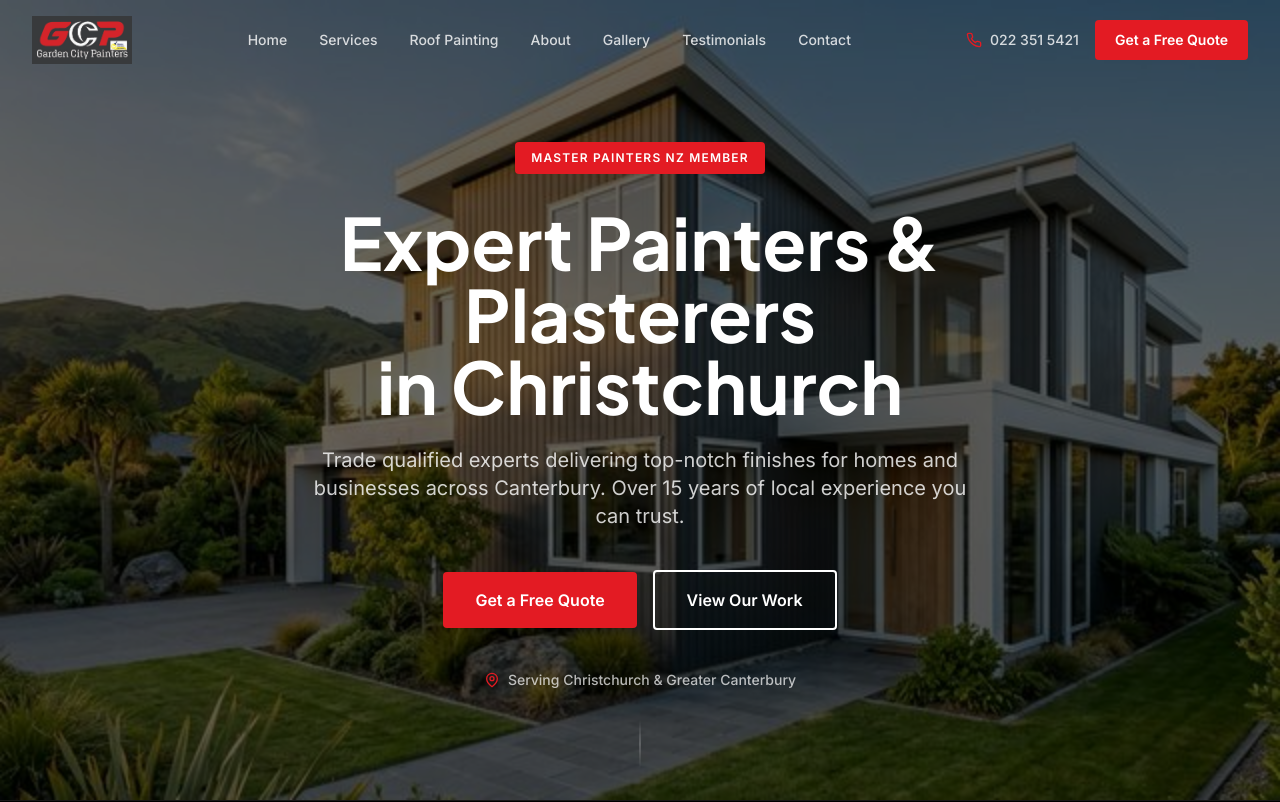
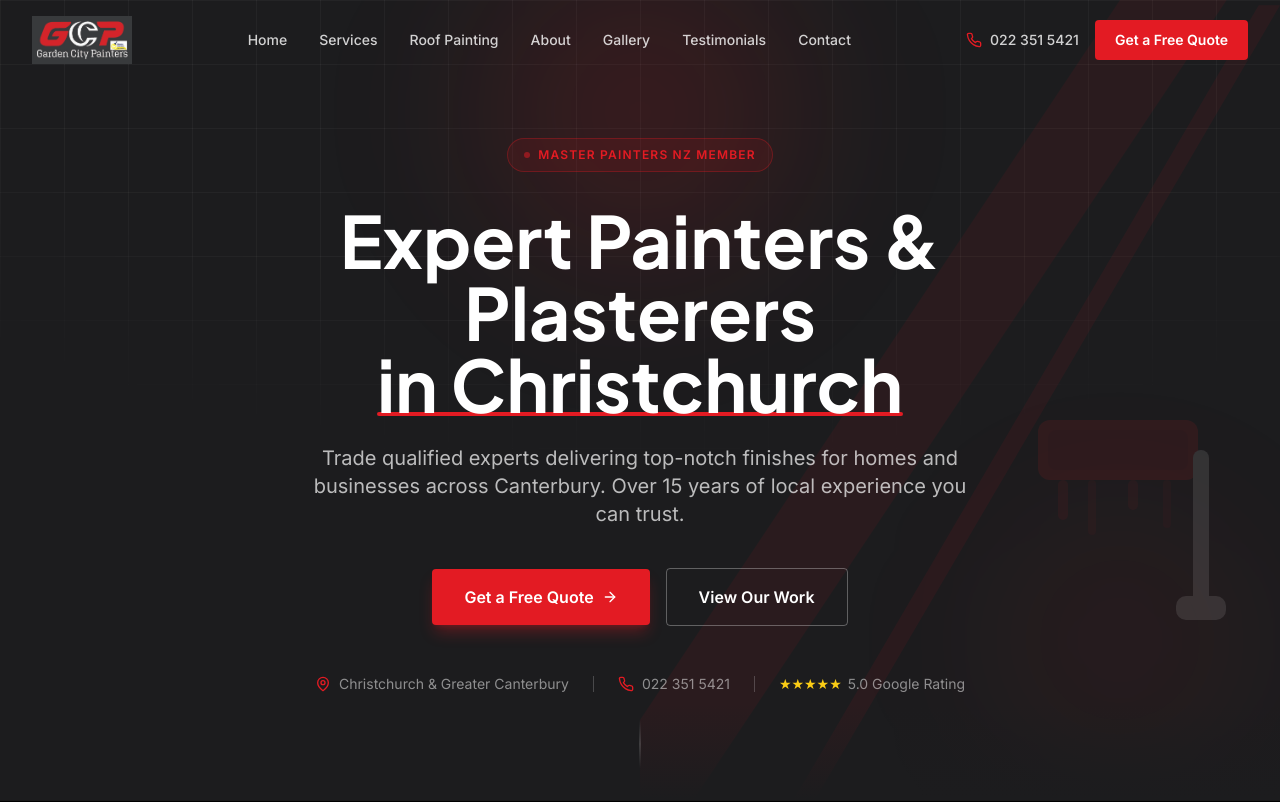
Before and after one commit to anu-ahuja-88/garden-city-painters, a Next.js app: page / in a window 1280 px wide. Shown: the top 802 px of the page. Built offline with nearby package versions, Linux system fonts and the light colour scheme.

Commit message:
feat: Implement the initial HeroSection component with animated content, background effects, and calls to action.

```diff
--- a/src/components/HeroSection.tsx
+++ b/src/components/HeroSection.tsx
@@ -1,11 +1,12 @@
 "use client"
 import { motion, useReducedMotion } from "framer-motion"
-import { MapPin } from "lucide-react"
+import { MapPin, Phone, ArrowRight } from "lucide-react"
 
 export default function HeroSection() {
   const reduce = useReducedMotion()
+
   const fadeUp = (delay: number) => ({
-    initial: { opacity: 0, y: reduce ? 0 : 30 },
+    initial: { opacity: 0, y: reduce ? 0 : 32 },
     animate: { opacity: 1, y: 0 },
     transition: { duration: 0.7, delay, ease: "easeOut" },
   })
@@ -13,46 +14,134 @@ export default function HeroSection() {
   return (
     <section
       id="home"
-      className="relative min-h-screen flex items-center justify-center overflow-hidden"
-      style={{
-        background: `linear-gradient(to bottom right, #1a1a1c, #2a2a2e)`,
-      }}
+      className="relative min-h-screen flex items-center justify-center overflow-hidden bg-[#1C1C1E]"
     >
-      {/* Background image placeholder */}
-      <div className="absolute inset-0">
-        <div
-          className="absolute inset-0 bg-cover bg-center bg-no-repeat"
-          style={{
-            backgroundImage: `url('/hero-ai.png')`,
-          }}
-          role="img"
-          aria-label="High-end modern architectural home in Christchurch with professional paint finish"
+      {/* ── Grid texture ── */}
+      <div
+        className="pointer-events-none absolute inset-0"
+        style={{
+          backgroundImage:
+            "linear-gradient(to right, rgba(255,255,255,0.04) 1px, transparent 1px), linear-gradient(to bottom, rgba(255,255,255,0.04) 1px, transparent 1px)",
+          backgroundSize: "64px 64px",
+          maskImage:
+            "radial-gradient(ellipse 80% 60% at 50% 0%, black 60%, transparent 100%)",
+        }}
+      />
+
+      {/* ── Red diagonal slash — painter's stroke ── */}
+      <svg
+        aria-hidden="true"
+        className="pointer-events-none absolute right-0 top-0 h-full w-1/2 opacity-[0.07]"
+        viewBox="0 0 600 900"
+        preserveAspectRatio="xMidYMid slice"
+        fill="none"
+        xmlns="http://www.w3.org/2000/svg"
+      >
+        {/* Wide paint stroke */}
+        <path
+          d="M-100 900 L500 0 L600 0 L0 900Z"
+          fill="#E31B23"
         />
-        <div className="absolute inset-0 bg-charcoal/60" />
-      </div>
+        {/* Narrow accent stroke */}
+        <path
+          d="M100 900 L580 80 L600 80 L120 900Z"
+          fill="#E31B23"
+        />
+      </svg>
 
-      {/* Content */}
+      {/* ── Glow blobs ── */}
+      <div
+        aria-hidden="true"
+        className="pointer-events-none absolute -top-32 left-1/2 h-[480px] w-[480px] -translate-x-1/2 rounded-full"
+        style={{
+          background:
+            "radial-gradient(circle, rgba(227,27,35,0.18) 0%, transparent 70%)",
+          filter: "blur(60px)",
+        }}
+      />
+      <div
+        aria-hidden="true"
+        className="pointer-events-none absolute bottom-0 right-0 h-[320px] w-[320px] rounded-full"
+        style={{
+          background:
+            "radial-gradient(circle, rgba(227,27,35,0.12) 0%, transparent 70%)",
+          filter: "blur(80px)",
+        }}
+      />
+
+      {/* ── Paint roller icon — decorative right side ── */}
+      <motion.div
+        aria-hidden="true"
+        initial={{ opacity: 0, x: reduce ? 0 : 60 }}
+        animate={{ opacity: 1, x: 0 }}
+        transition={{ duration: 1, delay: 0.4, ease: "easeOut" }}
+        className="pointer-events-none absolute right-8 top-1/2 -translate-y-1/2 hidden xl:block"
+      >
+        <svg
+          width="220"
+          height="320"
+          viewBox="0 0 220 320"
+          fill="none"
+          xmlns="http://www.w3.org/2000/svg"
+          className="opacity-10"
+        >
+          {/* Roller head */}
+          <rect x="10" y="20" width="160" height="60" rx="12" fill="#E31B23" />
+          {/* Roller cylinder */}
+          <rect x="20" y="30" width="140" height="40" rx="8" fill="#C4171E" />
+          {/* Handle arm */}
+          <rect x="165" y="50" width="16" height="160" rx="8" fill="white" />
+          {/* Handle grip */}
+          <rect x="148" y="196" width="50" height="24" rx="10" fill="white" />
+          {/* Paint drips */}
+          <rect x="30" y="80" width="10" height="40" rx="5" fill="#E31B23" opacity="0.6" />
+          <rect x="60" y="80" width="8" height="55" rx="4" fill="#E31B23" opacity="0.4" />
+          <rect x="100" y="80" width="10" height="30" rx="5" fill="#E31B23" opacity="0.5" />
+          <rect x="135" y="80" width="8" height="48" rx="4" fill="#E31B23" opacity="0.35" />
+        </svg>
+      </motion.div>
+
+      {/* ── Main content ── */}
       <div className="relative z-10 max-w-5xl mx-auto px-4 sm:px-6 lg:px-8 pt-32 pb-24 text-center">
+
+        {/* Badge */}
         <motion.div {...fadeUp(0)}>
-          <span className="inline-block bg-red text-white text-xs font-semibold tracking-widest uppercase px-4 py-2 rounded mb-8">
+          <span className="inline-flex items-center gap-2 bg-[#E31B23]/10 border border-[#E31B23]/30 text-[#E31B23] text-xs font-semibold tracking-widest uppercase px-4 py-2 rounded-full mb-8">
+            <span className="w-1.5 h-1.5 rounded-full bg-[#E31B23] animate-pulse" />
             Master Painters NZ Member
           </span>
         </motion.div>
 
+        {/* Headline */}
         <motion.h1
           {...fadeUp(0.15)}
           className="text-4xl sm:text-5xl lg:text-7xl font-heading font-bold text-white leading-tight mb-6"
         >
-          Expert Painters &amp; Plasterers<br className="hidden sm:block" /> in Christchurch
+          Expert Painters &amp; Plasterers
+          <br className="hidden sm:block" />
+          <span className="relative inline-block">
+            <span className="relative z-10"> in Christchurch</span>
+            {/* Red underline accent */}
+            <motion.span
+              initial={{ scaleX: 0 }}
+              animate={{ scaleX: 1 }}
+              transition={{ duration: 0.6, delay: 0.9, ease: "easeOut" }}
+              className="absolute bottom-1 left-0 right-0 h-[4px] bg-[#E31B23] rounded-full origin-left"
+            />
+          </span>
         </motion.h1>
 
+        {/* Subheadline */}
         <motion.p
           {...fadeUp(0.3)}
-          className="text-lg sm:text-xl text-white/80 font-body max-w-2xl mx-auto mb-10 leading-relaxed"
+          className="text-lg sm:text-xl text-white/70 font-body max-w-2xl mx-auto mb-10 leading-relaxed"
         >
-          Trade qualified experts delivering top-notch finishes for homes and businesses across Canterbury. Over 15 years of local experience you can trust.
+          Trade qualified experts delivering top-notch finishes for homes and
+          businesses across Canterbury. Over 15 years of local experience you
+          can trust.
         </motion.p>
 
+        {/* CTAs */}
         <motion.div
           {...fadeUp(0.45)}
           className="flex flex-wrap items-center justify-center gap-4"
@@ -61,34 +150,57 @@ export default function HeroSection() {
             href="/contact"
             whileHover={{ scale: reduce ? 1 : 1.03 }}
             whileTap={{ scale: reduce ? 1 : 0.97 }}
-            className="bg-red hover:bg-red-hover text-white px-8 py-4 rounded font-semibold text-base transition-colors duration-200 cursor-pointer shadow-lg"
+            className="inline-flex items-center gap-2 bg-[#E31B23] hover:bg-[#C4171E] text-white px-8 py-4 rounded font-semibold text-base transition-colors duration-200 shadow-lg shadow-[#E31B23]/30"
           >
             Get a Free Quote
+            <ArrowRight className="w-4 h-4" />
           </motion.a>
           <motion.a
             href="/gallery"
             whileHover={{ scale: reduce ? 1 : 1.03 }}
             whileTap={{ scale: reduce ? 1 : 0.97 }}
-            className="border-2 border-white text-white hover:bg-white hover:text-charcoal px-8 py-4 rounded font-semibold text-base transition-all duration-200 cursor-pointer"
+            className="inline-flex items-center gap-2 border border-white/30 text-white hover:border-white hover:bg-white/5 px-8 py-4 rounded font-semibold text-base transition-all duration-200"
           >
             View Our Work
           </motion.a>
         </motion.div>
 
-        <motion.div {...fadeUp(0.6)} className="mt-10 flex items-center justify-center gap-2 text-white/70 text-sm font-medium">
-          <MapPin className="w-4 h-4 text-red" />
-          Serving Christchurch &amp; Greater Canterbury
+        {/* Trust signals row */}
+        <motion.div
+          {...fadeUp(0.6)}
+          className="mt-12 flex flex-wrap items-center justify-center gap-6 text-white/50 text-sm"
+        >
+          <span className="flex items-center gap-2">
+            <MapPin className="w-4 h-4 text-[#E31B23]" />
+            Christchurch &amp; Greater Canterbury
+          </span>
+          <span className="hidden sm:block w-px h-4 bg-white/20" />
+          <a
+            href="tel:02235154221"
+            className="flex items-center gap-2 hover:text-white transition-colors duration-150"
+          >
+            <Phone className="w-4 h-4 text-[#E31B23]" />
+            022 351 5421
+          </a>
+          <span className="hidden sm:block w-px h-4 bg-white/20" />
+          <span className="flex items-center gap-1.5">
+            <span className="text-yellow-400">★★★★★</span>
+            5.0 Google Rating
+          </span>
         </motion.div>
       </div>
 
-      {/* Scroll indicator */}
+      {/* ── Bottom fade into next section ── */}
+      <div className="pointer-events-none absolute bottom-0 inset-x-0 h-24 bg-gradient-to-t from-[#1C1C1E] to-transparent" />
+
+      {/* ── Scroll indicator ── */}
       <motion.div
         initial={{ opacity: 0 }}
         animate={{ opacity: 1 }}
-        transition={{ delay: 1.2, duration: 0.5 }}
+        transition={{ delay: 1.4, duration: 0.5 }}
         className="absolute bottom-8 left-1/2 -translate-x-1/2 flex flex-col items-center gap-2"
       >
-        <div className="w-px h-12 bg-gradient-to-b from-white/0 via-white/40 to-white/0" />
+        <div className="w-px h-12 bg-gradient-to-b from-white/0 via-white/30 to-white/0" />
       </motion.div>
     </section>
   )
```
